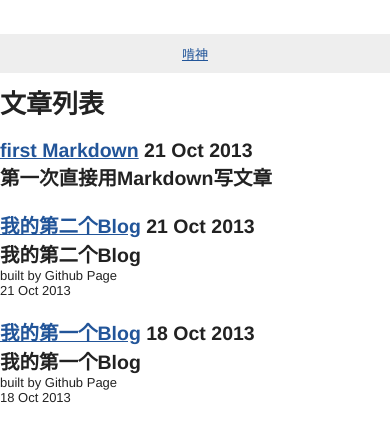
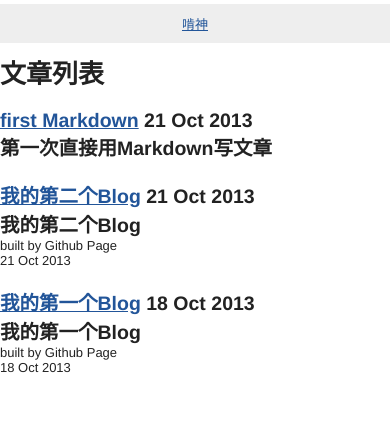
Before and after one commit to kenshinlin/archives, a Jekyll site: the page built from index.html, in a window 390 px wide. Shown: the top 442 px of the page. Built offline with Jekyll 4.4.1, drawn with Linux system fonts in a browser that asks for light colours.

Commit message:
Update style.css

```diff
--- a/css/style.css
+++ b/css/style.css
@@ -80,7 +80,7 @@ p{
     width:100%;
     padding-top:30px;
     position:relative;
-    margin-top:15px;
+    margin-top:-15px;
   }
   .info{
     position:absolute;
```
